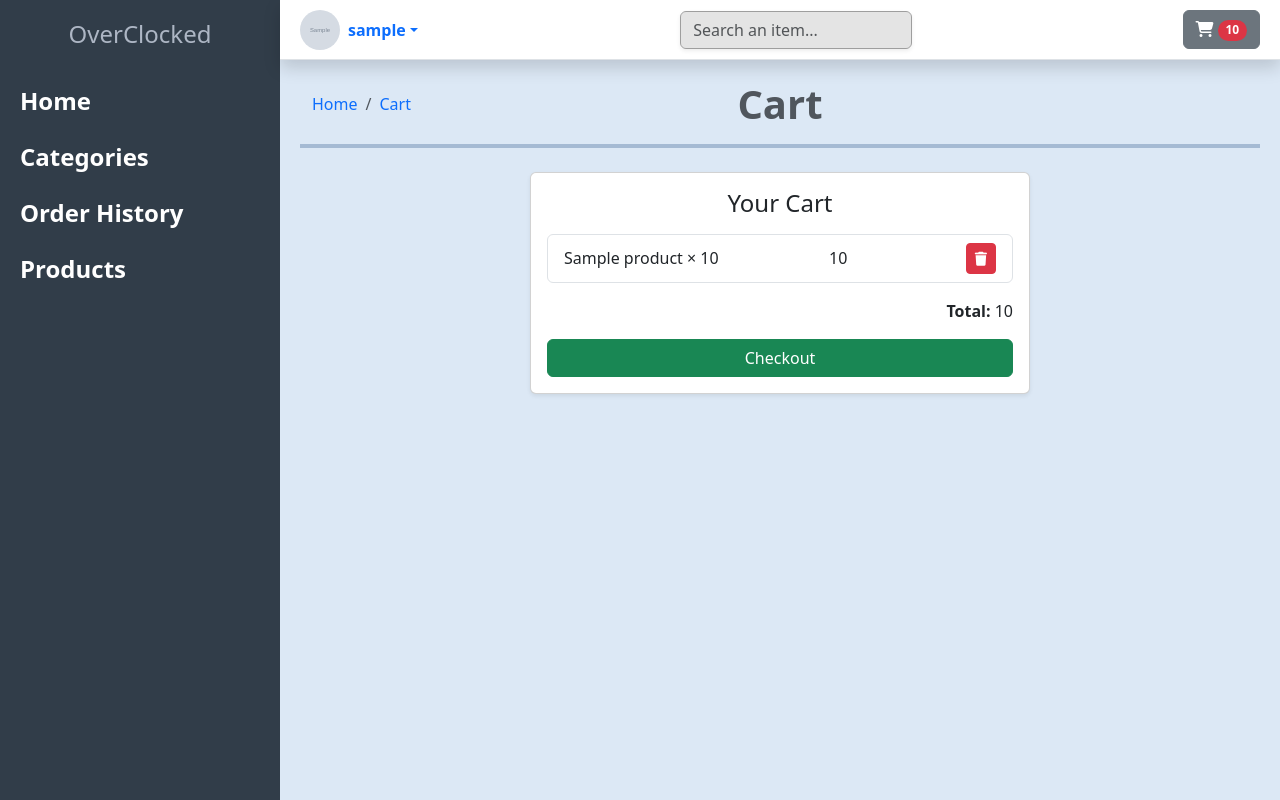
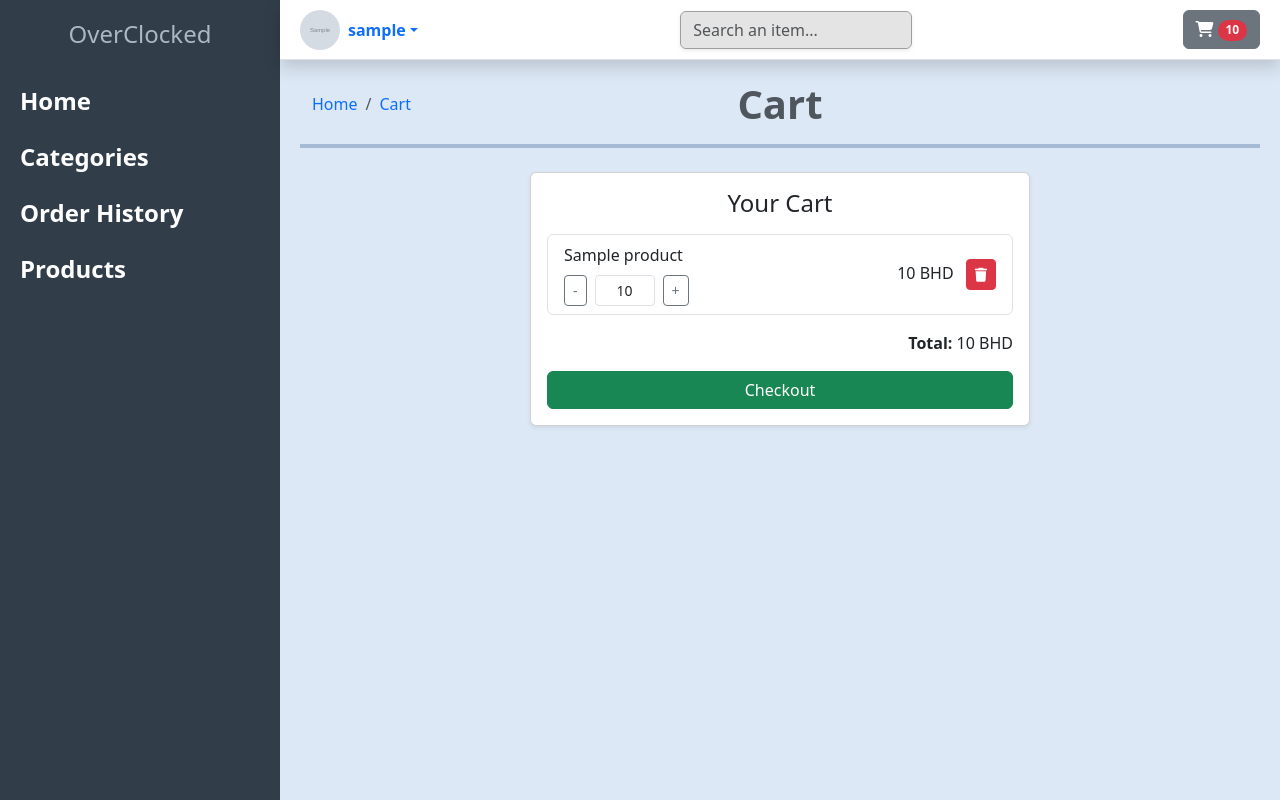
Before and after one commit to Leuim/overclocked, a Django app: page /cart/ in a window 1280 px wide. Run offline with Django 5.2, Linux system fonts and the light colour scheme; a user stored in the database is signed in; tables that the repository leaves empty hold one stand-in row (values such as "Sample post"); grey boxes marked "Sample" are stand-in pictures.

Commit message:
added quantity selector with dynamic price change for cart

```diff
--- a/main_app/templates/main_app/cart_detail.html
+++ b/main_app/templates/main_app/cart_detail.html
@@ -30,26 +30,32 @@
       {% if cart.cartitem_set.all %}
       <ul class="list-group mb-3">
   {% for item in cart.cartitem_set.all %}
-        <li
-          class="list-group-item d-flex justify-content-between align-items-center"
-        >
-          {{ item.product.name }} × {{ item.quantity }}
-          <span>{{ item.price }}</span>
-          <form
-            method="post"
-            action="{% url 'remove-from-cart' item.id %}"
-            class="ms-2"
-          >
+  <li class="list-group-item d-flex justify-content-between align-items-center">
+    <div>
+      {{ item.product.name }}
+      <div class="d-flex align-items-center mt-2">
+        <button type="button" class="btn btn-sm btn-outline-secondary update-qty" data-id="{{ item.id }}" data-action="decrease">-</button>
+        <input type="text" class="form-control form-control-sm mx-2 text-center qty-input"
+               style="width: 60px;" value="{{ item.quantity }}" readonly>
+        <button type="button" class="btn btn-sm btn-outline-secondary update-qty" data-id="{{ item.id }}" data-action="increase">+</button>
+      </div>
+    </div>
+
+    <div>
+      <span class="item-price" id="item-price-{{ item.id }}">{{ item.price }}</span> BHD
+      <form method="post" action="{% url 'remove-from-cart' item.id %}" class="d-inline ms-2">
         {% csrf_token %}
         <button type="submit" class="btn btn-sm btn-danger">
           <i class="fa-solid fa-trash"></i>
         </button>
       </form>
+    </div>
   </li>
   {% endfor %}
 </ul>
 
-      <p class="text-end"><strong>Total: </strong>{{ cart.total_price }}</p>
+<p class="text-end"><strong>Total: </strong><span id="cart-total">{{ cart.total_price }}</span> BHD</p>
+
       <button
         class="btn btn-success w-100"
         data-bs-toggle="modal"
@@ -101,5 +107,39 @@
     </div>
   </div>
 </div>
+<script>
+document.querySelectorAll(".update-qty").forEach(button => {
+  button.addEventListener("click", () => {
+    const itemId = button.dataset.id;
+    const action = button.dataset.action;
+    const qtyInput = button.closest("li").querySelector(".qty-input");
+    let currentQty = parseInt(qtyInput.value);
+
+    if (action === "increase") {
+      currentQty += 1;
+    } else if (action === "decrease" && currentQty > 1) {
+      currentQty -= 1;
+    }
+
+    qtyInput.value = currentQty;
+
+    // Send AJAX request to backend
+    fetch(`/cart/update/${itemId}/`, {
+      method: "POST",
+      headers: {
+        "X-CSRFToken": "{{ csrf_token }}",
+        "Content-Type": "application/json"
+      },
+      body: JSON.stringify({ quantity: currentQty })
+    })
+    .then(res => res.json())
+    .then(data => {
+      // Update price and total dynamically
+      document.querySelector(`#item-price-${itemId}`).textContent = data.item_price;
+      document.querySelector("#cart-total").textContent = data.cart_total;
+    });
+  });
+});
+</script>
 
 {% endblock %}
--- a/main_app/templates/main_app/category_detail.html
+++ b/main_app/templates/main_app/category_detail.html
@@ -19,7 +19,6 @@
             <h1 class="fw-bold text-muted mb-0">{{ category.name }}</h1>
         </div>
         <div class="col-4 text-end">
-
         </div>
     </div>
 </div>
--- a/main_app/urls.py
+++ b/main_app/urls.py
@@ -25,6 +25,7 @@ urlpatterns = [
     path("cart/", views.CartDetail.as_view(), name="cart-detail"),
     path('cart/add/<int:product_id>/', views.add_to_cart, name='add-to-cart'),
     path("cart/remove/<int:item_id>/", views.remove_from_cart, name="remove-from-cart"),
+    path("cart/update/<int:item_id>/", views.update_cart_item, name="update-cart-item"),
 
     #Searchbar
     path("search-suggestions/", views.search_suggestions, name="search-suggestions"),
--- a/main_app/views.py
+++ b/main_app/views.py
@@ -1,3 +1,4 @@
+import json
 from django.shortcuts import render, redirect
 from django.contrib.auth import login
 from django.contrib.auth.forms import UserCreationForm
@@ -163,3 +164,21 @@ def order_history(request):
 def all_orders(request):
     orders = Cart.objects.filter(status="completed").order_by("-created_at")
     return render(request, "orders/all_orders.html", {"orders": orders})
+def update_cart_item(request, item_id):
+    if request.method == "POST":
+        data = json.loads(request.body)
+        new_qty = int(data.get("quantity", 1))
+
+        item = Cartitem.objects.get(id=item_id)
+        item.quantity = new_qty
+        item.price = new_qty * item.product.price
+        item.save()
+
+        cart = item.cart
+        cart.total_price = sum(i.price for i in cart.cartitem_set.all())
+        cart.save()
+
+        return JsonResponse({
+            "item_price": item.price,
+            "cart_total": cart.total_price
+        })
```
Lines whose indentation alone changed are shown as unchanged.
